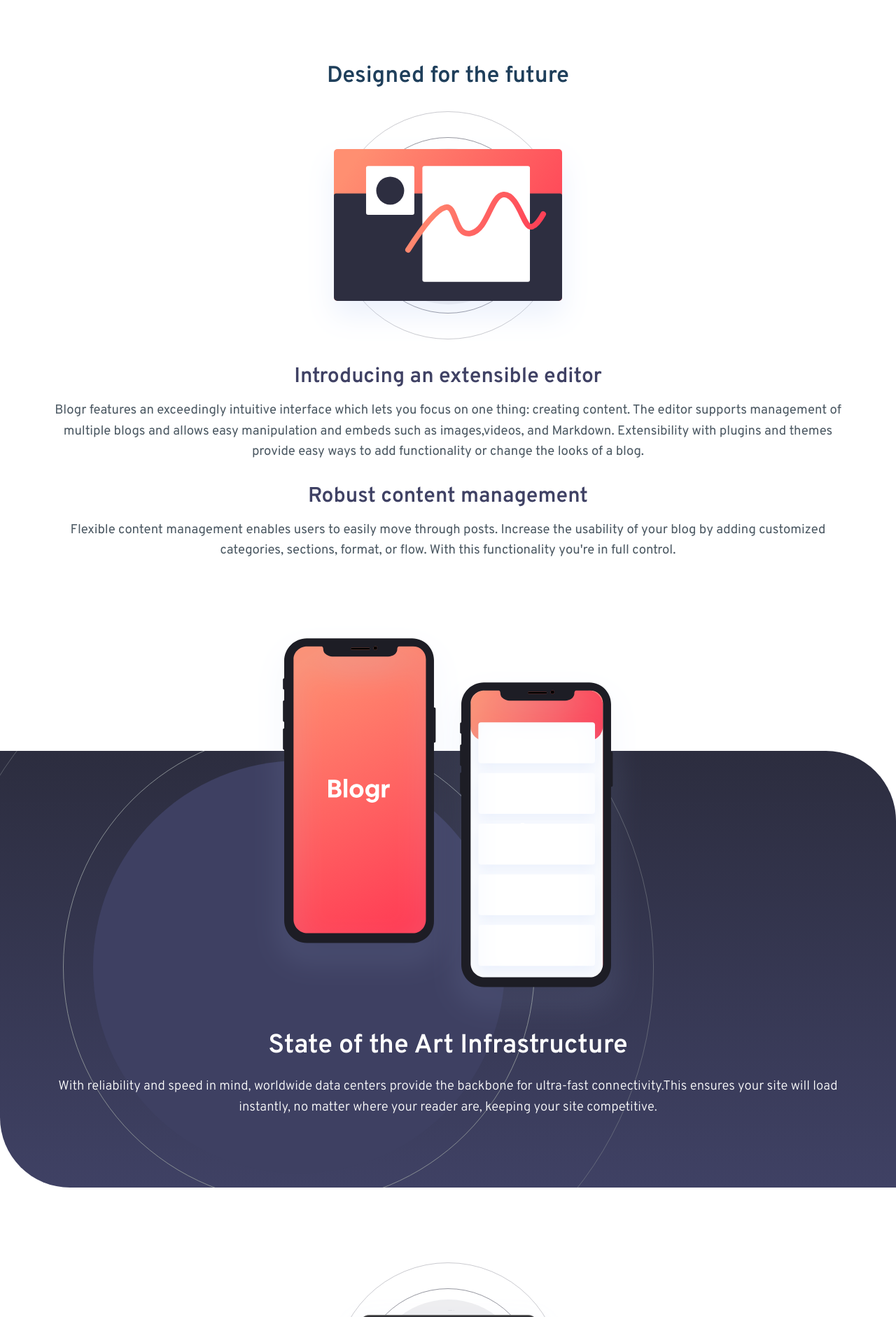
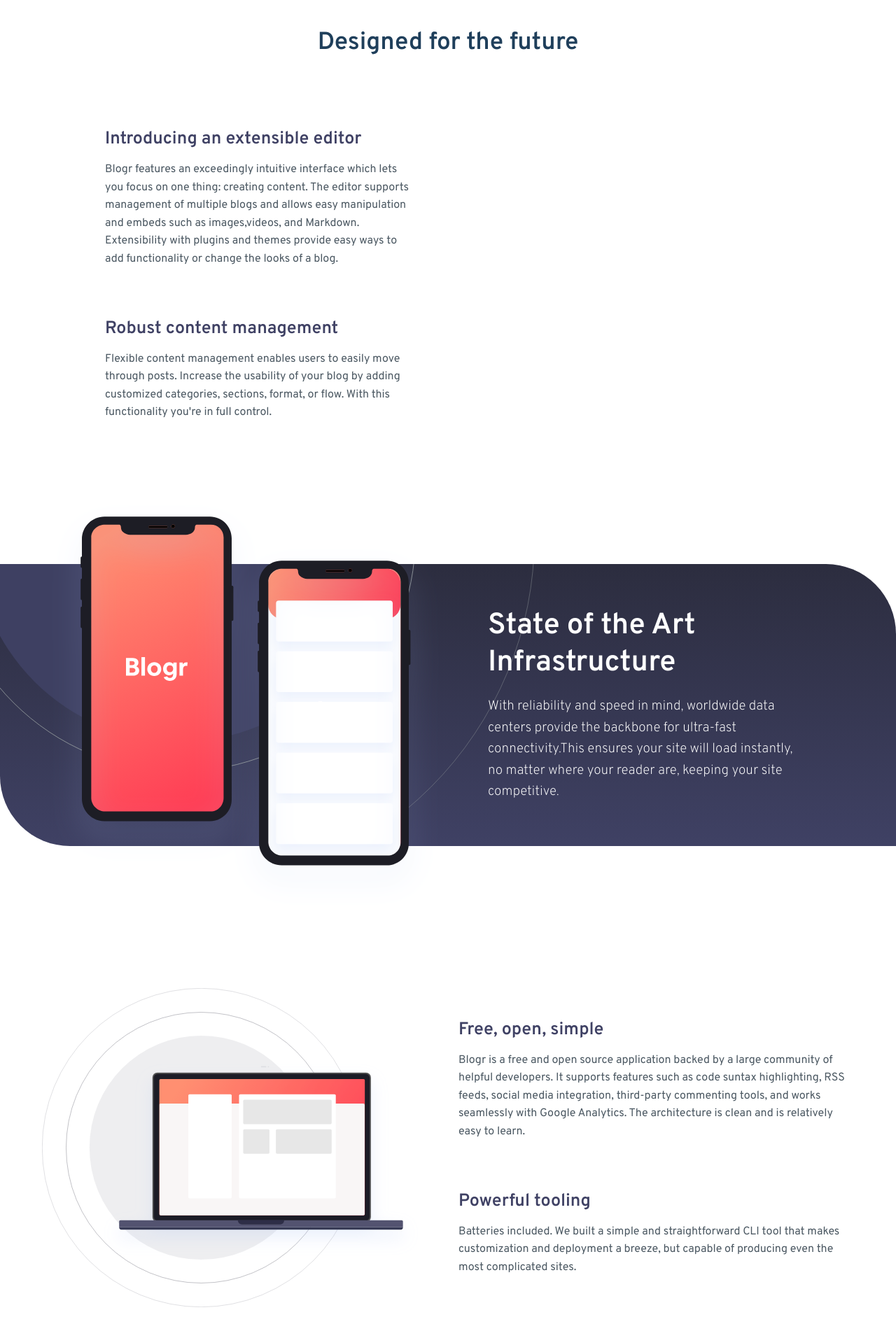
Before and after one commit to jCasia/Blogr-Landing-Page, a React (Vite) app: page / in a window 1280 px wide. Shown: the part 618-2500 px from the top of the page at 70% size. Built offline with nearby package versions, Linux system fonts and the light colour scheme.

Commit message:
added some more media queries

```diff
--- a/src/components/styles/ContentPara.module.scss
+++ b/src/components/styles/ContentPara.module.scss
@@ -1,11 +1,16 @@
 @use '../../styles/settings/media' as mediaQuery;
+@use '../../styles/settings/container' as container;
 
 .contentPar-container {
-  display: flex;
-  flex-direction: column;
-  align-items: center;
+  @include container.flex-column;
+
   text-align: center;
   gap: 15px;
+
+  @include mediaQuery.responsive(small-laptop) {
+    text-align: left;
+    align-items: flex-start;
+  }
 
   h3 {
     font-size: 2.75rem;
@@ -13,6 +18,9 @@
 
     @include mediaQuery.responsive(small-tablet) {
       font-size: 3rem;
+    }
+    @include mediaQuery.responsive(laptop) {
+      font-size: 2.5rem;
     }
   }
 
@@ -24,5 +32,9 @@
     @include mediaQuery.responsive(small-tablet) {
       font-size: 1.85rem;
     }
+
+    @include mediaQuery.responsive(laptop) {
+      font-size: 1.6rem;
+    }
   }
 }
--- a/src/components/styles/Nav.module.scss
+++ b/src/components/styles/Nav.module.scss
@@ -14,7 +14,7 @@
   button {
     background-color: transparent;
     border: none;
-    @include mediaQuery.responsive(small-laptop) {
+    @include mediaQuery.responsive(tablet) {
       display: none;
     }
   }
--- a/src/pages/DesignedFor.jsx
+++ b/src/pages/DesignedFor.jsx
@@ -1,17 +1,31 @@
 import styles from './styles/DesignedFor.module.scss';
-import image from '../assets/images/illustration-editor-mobile.svg';
+import imageMobile from '../assets/images/illustration-editor-mobile.svg';
+// import imageDesktop from '../assets/images/illustration-editor-desktop.svg';
 import ContentPara from '../components/ContentPara';
 import { dataDesignFor } from '../../data';
 
 const DesignedFor = () => {
   return (
     <section className={styles.designedFor}>
+      {/* <img
+        src={imageDesktop}
+        alt='editor illustration'
+        role='presentation'
+        className={styles.imageDesktop}
+      /> */}
       <h2>Designed for the future</h2>
-      <img src={image} alt='' role='presentation' />
-      {dataDesignFor.map((data) => {
-        const { heading, text, id } = data;
-        return <ContentPara key={id} heading={heading} text={text} />;
-      })}
+      <img
+        src={imageMobile}
+        alt='editor illuestartion'
+        role='presentation'
+        className={styles.imageMobile}
+      />
+      <div className={styles.content}>
+        {dataDesignFor.map((data) => {
+          const { heading, text, id } = data;
+          return <ContentPara key={id} heading={heading} text={text} />;
+        })}
+      </div>
     </section>
   );
 };
--- a/src/pages/FreeOpen.jsx
+++ b/src/pages/FreeOpen.jsx
@@ -1,16 +1,30 @@
 import styles from './styles/FreeOpen.module.scss';
-import laptopImage from '../assets/images/illustration-laptop-mobile.svg';
+import laptopImageMobile from '../assets/images/illustration-laptop-mobile.svg';
+import laptopImageDesktop from '../assets/images/illustration-laptop-desktop.svg';
 import { dataFreeOpen } from '../../data';
 import ContentPara from '../components/ContentPara';
 
 const FreeOpen = () => {
   return (
     <section className={styles.freeOpen}>
-      <img src={laptopImage} alt='illustration laptop' role='presentation' />
-      {dataFreeOpen.map((data) => {
-        const { id, heading, text } = data;
-        return <ContentPara key={id} heading={heading} text={text} />;
-      })}
+      <img
+        src={laptopImageDesktop}
+        alt='illustration laptop'
+        role='presentation'
+        className={styles.imageDesktop}
+      />
+      <img
+        src={laptopImageMobile}
+        alt='illustration laptop'
+        role='presentation'
+        className={styles.imageMobile}
+      />
+      <div className={styles.content}>
+        {dataFreeOpen.map((data) => {
+          const { id, heading, text } = data;
+          return <ContentPara key={id} heading={heading} text={text} />;
+        })}
+      </div>
     </section>
   );
 };
--- a/src/pages/styles/DesignedFor.module.scss
+++ b/src/pages/styles/DesignedFor.module.scss
@@ -2,10 +2,8 @@
 @use '../../styles/settings/media' as mediaQuery;
 
 .designedFor {
-  display: flex;
-  flex-direction: column;
+  @include container.flex-column;
   gap: 30px;
-  align-items: center;
   text-align: center;
 
   padding: 0 27.5px;
@@ -14,6 +12,32 @@
 
   @include mediaQuery.responsive(small-tablet) {
     padding: 0 60px;
+    gap: 100px;
+  }
+
+  @include mediaQuery.responsive(small-laptop) {
+    display: grid;
+    grid-template-columns: repeat(2, 1fr);
+    grid-template-rows: auto 1fr;
+    position: relative;
+  }
+
+  @include mediaQuery.responsive(laptop) {
+    padding: 0 150px;
+  }
+
+  .content {
+    @include container.flex-column;
+    gap: 30px;
+
+    @include mediaQuery.responsive(small-laptop) {
+      grid-row: 2/3;
+      grid-column: 1/2;
+    }
+
+    @include mediaQuery.responsive(laptop) {
+      gap: 70px;
+    }
   }
 
   h2 {
@@ -23,9 +47,27 @@
     @include mediaQuery.responsive(small-tablet) {
       font-size: 3.25rem;
     }
+    @include mediaQuery.responsive(small-laptop) {
+      grid-column: 1/ -1;
+      grid-row: 1 /2;
+      font-size: 3.5rem;
+    }
   }
 
-  img {
+  .imageMobile {
     max-width: 100%;
+
+    @include mediaQuery.responsive(small-laptop) {
+      display: none;
+    }
+  }
+
+  .imageDesktop {
+    display: none;
+
+    @include mediaQuery.responsive(small-laptop) {
+      display: inline-block;
+      max-width: 150%;
+    }
   }
 }
--- a/src/pages/styles/FreeOpen.module.scss
+++ b/src/pages/styles/FreeOpen.module.scss
@@ -2,9 +2,7 @@
 @use '../../styles/settings/media' as mediaQuery;
 
 .freeOpen {
-  display: flex;
-  flex-direction: column;
-  justify-content: center;
+  @include container.flex-column;
   align-items: center;
   gap: 30px;
 
@@ -15,8 +13,33 @@
   @include mediaQuery.responsive(small-tablet) {
     padding: 0 60px;
   }
+  @include mediaQuery.responsive(laptop) {
+    display: grid;
+    grid-template-columns: repeat(2, 1fr);
+  }
 
-  img {
+  .content {
+    @include container.flex-column;
+    gap: 30px;
+
+    @include mediaQuery.responsive(laptop) {
+      gap: 70px;
+    }
+  }
+
+  .imageMobile {
     max-width: 100%;
+
+    @include mediaQuery.responsive(small-laptop) {
+      display: none;
+    }
+  }
+
+  .imageDesktop {
+    display: none;
+    @include mediaQuery.responsive(small-laptop) {
+      display: inline-block;
+      max-width: 100%;
+    }
   }
 }
--- a/src/pages/styles/Header.module.scss
+++ b/src/pages/styles/Header.module.scss
@@ -3,9 +3,9 @@
 
 .header {
   max-width: 100%;
-  height: 77vh;
+
   border-bottom-left-radius: 100px;
-  padding: 50px 30px;
+  padding: 50px 30px 160px 30px;
 
   background-image: url('../../assets/images/bg-pattern-intro-mobile.svg'),
     linear-gradient(var(--color-light-orange-red), var(--color-dark-orange-red));
@@ -14,8 +14,18 @@
 
   display: grid;
   grid-template-rows: auto 1fr;
+  gap: 100px;
 
   @include container.container;
+
+  @include mediaQuery.responsive(small-laptop) {
+    background-image: url('../../assets/images/bg-pattern-intro-desktop.svg'),
+      linear-gradient(
+        var(--color-light-orange-red),
+        var(--color-dark-orange-red)
+      );
+    background-position: 25% 51%;
+  }
 }
 
 .content-container {
@@ -31,6 +41,10 @@
     @include mediaQuery.responsive(small-tablet) {
       font-size: 4.5rem;
     }
+
+    @include mediaQuery.responsive(laptop) {
+      font-size: 6.25rem;
+    }
   }
 
   p {
@@ -41,6 +55,10 @@
 
     @include mediaQuery.responsive(small-tablet) {
       font-size: 2rem;
+    }
+
+    @include mediaQuery.responsive(laptop) {
+      font-size: 2.25rem;
     }
   }
 }
--- a/src/pages/styles/Infrastructure.module.scss
+++ b/src/pages/styles/Infrastructure.module.scss
@@ -3,17 +3,22 @@
 
 .infrastructure {
   position: relative;
+  color: var(--color-white);
 
   @include container.flex-column;
   text-align: center;
-
-  color: var(--color-white);
   padding: 0 33px 100px 33px;
 
   @include container.container;
 
   @include mediaQuery.responsive(large-mobile) {
     padding: 0 50px 100px 50px;
+  }
+
+  @include mediaQuery.responsive(small-laptop) {
+    flex-direction: row;
+    padding: 25px 75px;
+    text-align: left;
   }
 
   .background {
@@ -32,6 +37,10 @@
     @include mediaQuery.responsive(medium-mobile) {
       inset: 22.5% 0 0;
     }
+
+    @include mediaQuery.responsive(small-laptop) {
+      inset: 18% 0;
+    }
   }
 
   .phone {
@@ -41,17 +50,19 @@
       max-width: 85%;
     }
     @include mediaQuery.responsive(small-tablet) {
-      max-width: 65%;
+      max-width: 60%;
     }
   }
 
   .circle {
     position: absolute;
-    transform: translateY(-100px);
-    top: -100px;
-    left: -80px;
+    transform: translate(-265px, -230px);
     max-width: 140%;
     z-index: -66;
+
+    @include mediaQuery.responsive(small-laptop) {
+      transform: translate(-250px, -550px);
+    }
   }
 
   .context {
@@ -59,18 +70,41 @@
     flex-direction: column;
     gap: 20px;
 
+    @include mediaQuery.responsive(small-laptop) {
+      padding: 0 45px;
+    }
+
+    @include mediaQuery.responsive(laptop) {
+      padding: 0 70px;
+    }
+
     h2 {
       font-size: 3.75rem;
+
+      @include mediaQuery.responsive(small-laptop) {
+        font-size: 3.2rem;
+      }
+
+      @include mediaQuery.responsive(laptop) {
+        font-size: 4.2rem;
+      }
     }
 
     p {
       font-size: 1.6rem;
       line-height: 1.6;
-      font-weight: 300;
+      font-weight: 200;
 
       @include mediaQuery.responsive(large-mobile) {
         font-size: 1.85rem;
       }
+      @include mediaQuery.responsive(small-laptop) {
+        font-size: 1.65rem;
+      }
+
+      @include mediaQuery.responsive(laptop) {
+        font-size: 1.9rem;
+      }
     }
   }
 }
--- a/src/styles/settings/_media.scss
+++ b/src/styles/settings/_media.scss
@@ -14,8 +14,19 @@
       @content;
     }
   }
+  @if $breakpoint == tablet {
+    @media only screen and (min-width: 51em) {
+      @content;
+    }
+  }
   @if $breakpoint == small-laptop {
-    @media only screen and (min-width: 55em) {
+    @media only screen and (min-width: 58em) {
+      @content;
+    }
+  }
+
+  @if $breakpoint == laptop {
+    @media only screen and (min-width: 70em) {
       @content;
     }
   }
--- a/src/styles/settings/_typography.scss
+++ b/src/styles/settings/_typography.scss
@@ -1,4 +1,4 @@
-@import url('https://fonts.googleapis.com/css2?family=Overpass:wght@300;400;600&display=swap');
+@import url('https://fonts.googleapis.com/css2?family=Overpass:wght@200;300;400;600&display=swap');
 @import url('https://fonts.googleapis.com/css2?family=Ubuntu:wght@400;500;700&display=swap');
 
 :root {
```
